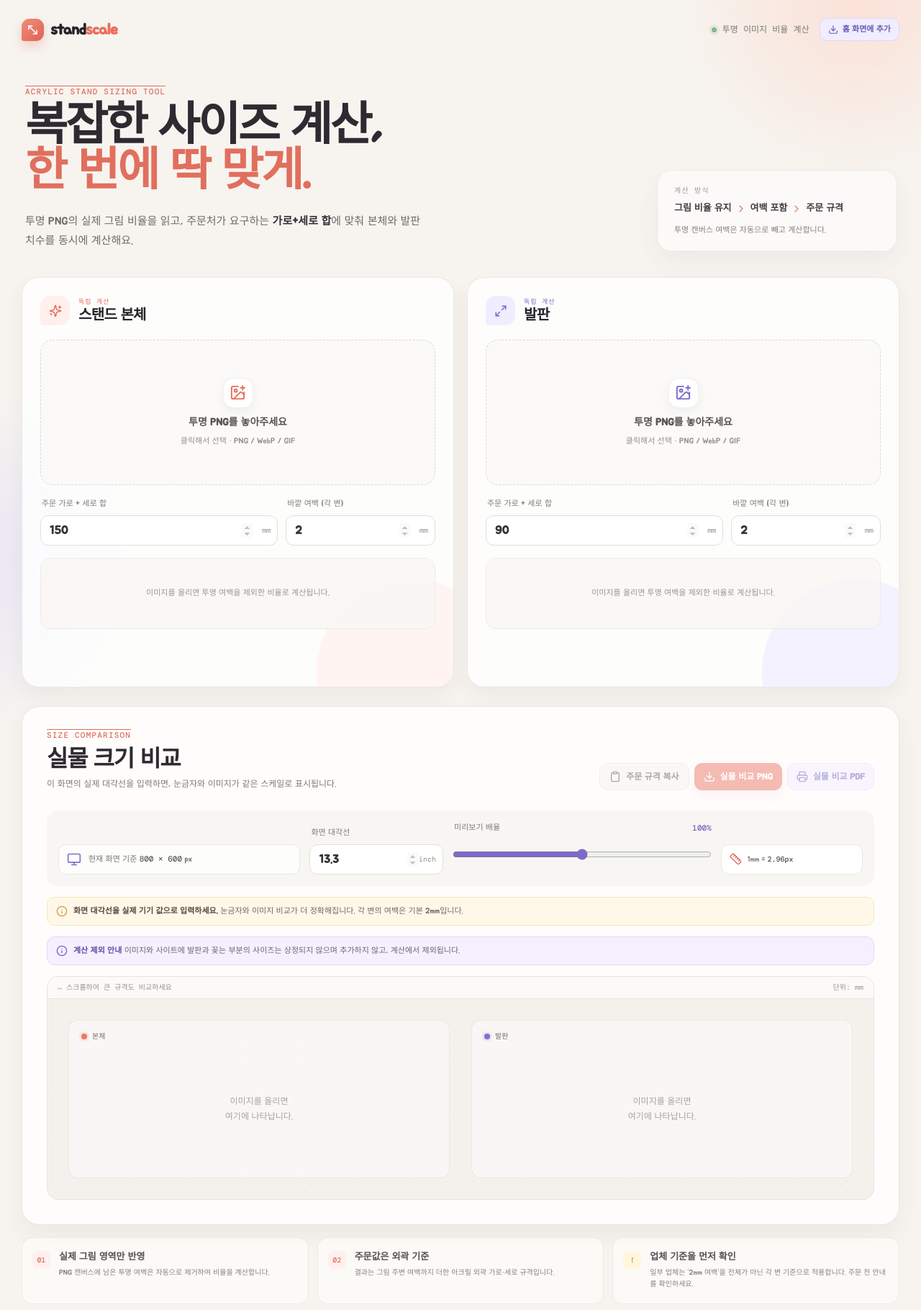
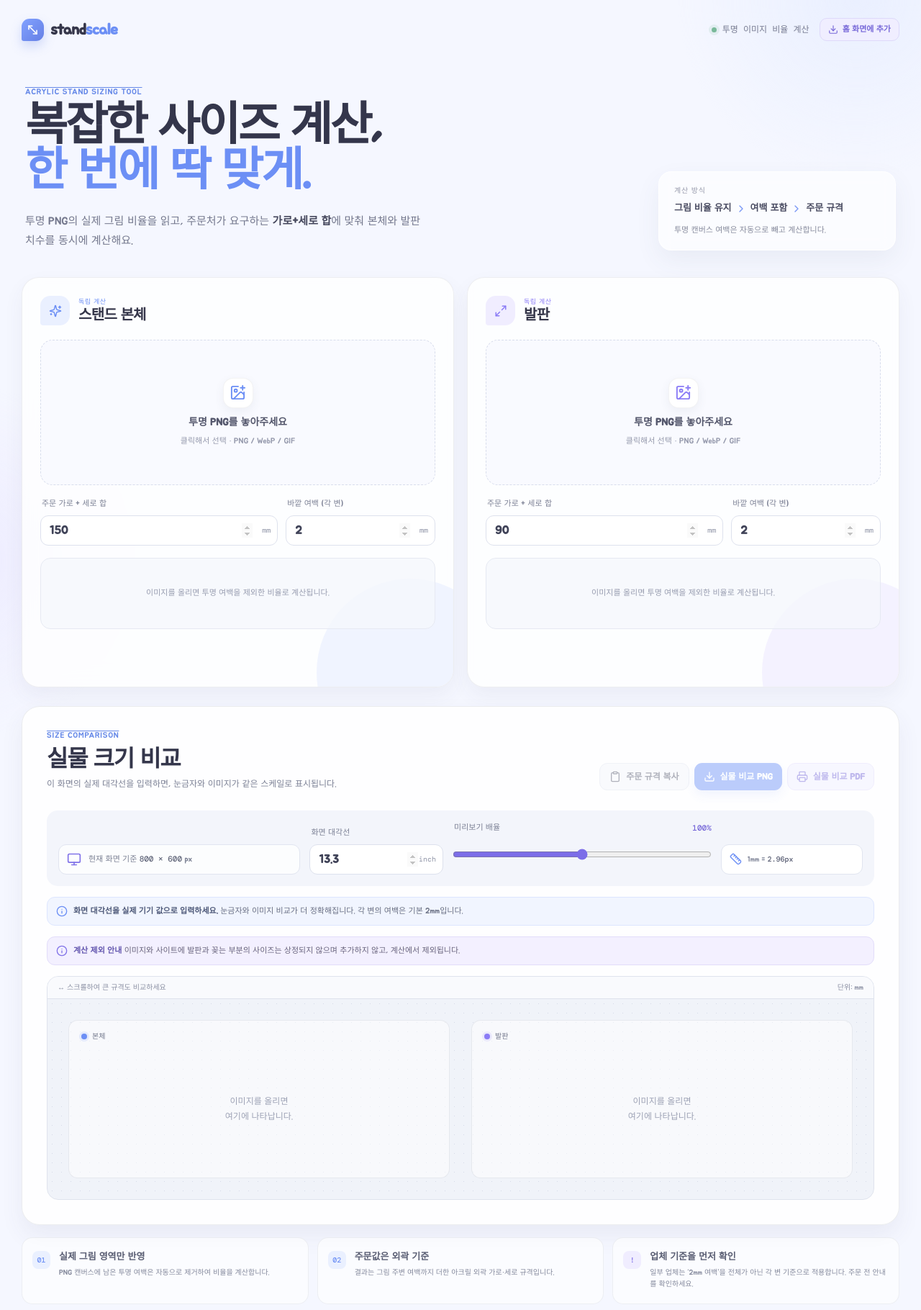
Before and after one commit to lonia0732-cpu/Size-Simulator-2, a React (Vite) app: page /Size-Simulator-2/ in a window 1280 px wide. Shown: the top 1820 px of the page at 72% size. Built offline with nearby package versions, Linux system fonts and the light colour scheme.

Commit message:
Update index.css

```diff
--- a/src/index.css
+++ b/src/index.css
@@ -23,19 +23,24 @@
 }
 
 :root {
-  --background: #f7f4ef;
-  --foreground: #25242a;
-  --card: rgba(255,255,255,.83);
-  --card-foreground: #25242a;
-  --primary: #e86e5c;
+  --background: #F5F7FF;
+  --foreground: #35364A;
+  --card: rgba(255,255,255,.88);
+  --card-foreground: #35364A;
+  --primary: #6C8FF5;
   --primary-foreground: #fff;
-  --border: rgba(37,36,42,.11);
-  --ring: #e86e5c;
+  --border: rgba(53,54,74,.10);
+  --ring: #6C8FF5;
   --radius: 18px;
 }
 
-* { box-sizing: border-box; }
-html { scroll-behavior: smooth; }
+* {
+  box-sizing: border-box;
+}
+
+html {
+  scroll-behavior: smooth;
+}
 
 body {
   margin: 0;
@@ -44,7 +49,10 @@ body {
   font-family: "Jua", sans-serif;
 }
 
-button, input { font: inherit; }
+button,
+input {
+  font: inherit;
+}
 
 button {
   border: 0;
@@ -53,7 +61,7 @@ button {
 button:focus-visible,
 input:focus-visible,
 label:has(input:focus-visible) {
-  outline: 3px solid rgba(232,110,92,.28);
+  outline: 3px solid rgba(108,143,245,.28);
   outline-offset: 2px;
 }
 
@@ -77,7 +85,11 @@ label:has(input:focus-visible) {
   height: 520px;
   right: -170px;
   top: -260px;
-  background: radial-gradient(circle, #fecbbb 0%, rgba(254,203,187,0) 68%);
+  background: radial-gradient(
+    circle,
+    #DDE7FF 0%,
+    rgba(221,231,255,0) 68%
+  );
 }
 
 .ambient-two {
@@ -85,7 +97,11 @@ label:has(input:focus-visible) {
   height: 520px;
   left: -310px;
   top: 520px;
-  background: radial-gradient(circle, #d8d3ff 0%, rgba(216,211,255,0) 67%);
+  background: radial-gradient(
+    circle,
+    #E4DFFF 0%,
+    rgba(228,223,255,0) 67%
+  );
 }
 
 .topbar,
@@ -118,14 +134,14 @@ footer {
   display: inline-flex;
   align-items: center;
   gap: 9px;
-  color: #25242a;
+  color: #35364A;
   text-decoration: none;
   font: 700 22px/1 "Jua", sans-serif;
   letter-spacing: -.9px;
 }
 
 .brand > span:last-child span {
-  color: #e86e5c;
+  color: #6C8FF5;
 }
 
 .brand-mark {
@@ -135,8 +151,8 @@ footer {
   height: 31px;
   color: white;
   border-radius: 11px 11px 11px 3px;
-  background: linear-gradient(135deg, #f18e77, #de6258);
-  box-shadow: 0 7px 15px rgba(222,98,88,.26);
+  background: linear-gradient(135deg, #82A2FF, #657FE5);
+  box-shadow: 0 7px 15px rgba(101,127,229,.26);
 }
 
 .topbar-note {
@@ -144,15 +160,15 @@ footer {
   align-items: center;
   gap: 8px;
   font: 500 12px/1 "DM Mono", monospace;
-  color: #7b7775;
+  color: #777B91;
 }
 
 .live-dot {
   width: 7px;
   height: 7px;
   border-radius: 50%;
-  background: #7fb98d;
-  box-shadow: 0 0 0 4px rgba(127,185,141,.14);
+  background: #79B99A;
+  box-shadow: 0 0 0 4px rgba(121,185,154,.14);
 }
 
 .install-button {
@@ -161,9 +177,9 @@ footer {
   gap: 6px;
   height: 32px;
   padding: 0 11px;
-  color: #6659b5;
-  background: #f0edff;
-  border: 1px solid #ded8fa;
+  color: #7667D8;
+  background: #F0EEFF;
+  border: 1px solid #DED9FA;
   border-radius: 10px;
   font-size: 11px;
   font-weight: 700;
@@ -172,8 +188,8 @@ footer {
 
 .install-button:hover {
   color: #fff;
-  background: #7666c8;
-  border-color: #7666c8;
+  background: #8173E8;
+  border-color: #8173E8;
   transform: translateY(-1px);
 }
 
@@ -189,33 +205,33 @@ footer {
 .overline,
 .eyebrow {
   margin: 0 0 12px;
-  font: 500 11px/1 "DM Mono", monospace;
-  letter-spacing: .11em;
-  color: #df6d5d;
+  font: 500 11px/1 "Jua", sans-serif;
+  letter-spacing: .06em;
+  color: #6689E8;
 }
 
 .hero h1 {
   margin: 0;
   font: 700 clamp(42px, 5vw, 67px)/.99 "Jua", sans-serif;
   letter-spacing: -3px;
-  color: #2d2a31;
+  color: #34364B;
 }
 
 .hero h1 em {
   font-style: normal;
-  color: #e16f5e;
+  color: #6C8FF5;
 }
 
 .hero-description {
   width: min(565px, 100%);
   margin: 22px 0 0;
-  color: #6f6a6a;
+  color: #74788D;
   font-size: 15px;
   line-height: 1.85;
 }
 
 .hero-description b {
-  color: #353138;
+  color: #47495E;
   font-weight: 700;
 }
 
@@ -223,37 +239,37 @@ footer {
   flex: 0 0 330px;
   margin-bottom: 1px;
   padding: 21px 21px 19px;
-  background: rgba(255,255,255,.55);
-  border: 1px solid rgba(255,255,255,.75);
+  background: rgba(255,255,255,.62);
+  border: 1px solid rgba(255,255,255,.82);
   border-radius: 18px;
-  box-shadow: 0 14px 35px rgba(70,55,47,.06);
+  box-shadow: 0 14px 35px rgba(70,78,110,.07);
   backdrop-filter: blur(10px);
 }
 
 .formula-label {
   display: block;
   margin-bottom: 10px;
-  font: 500 10px/1 "DM Mono", monospace;
-  letter-spacing: .12em;
-  color: #9c9894;
+  font: 500 10px/1 "Jua", sans-serif;
+  letter-spacing: .08em;
+  color: #9699AB;
 }
 
 .formula-card strong {
   display: flex;
   align-items: center;
   gap: 5px;
-  color: #443b43;
+  color: #4A4C62;
   font-size: 13px;
   white-space: nowrap;
 }
 
 .formula-card svg {
-  color: #e48270;
+  color: #7896F5;
 }
 
 .formula-card p {
   margin: 12px 0 0;
-  color: #86807e;
+  color: #878B9D;
   font-size: 11px;
 }
 
@@ -264,28 +280,30 @@ footer {
 }
 
 .sizing-panel {
-  --accent: #e86e5c;
-  --accent-soft: #fff0ed;
+  --accent: #6C8FF5;
+  --accent-soft: #EAF0FF;
   position: relative;
   min-height: 570px;
   padding: 25px;
   overflow: hidden;
-  border: 1px solid rgba(37,36,42,.09);
+  border: 1px solid rgba(53,54,74,.08);
   border-radius: 24px;
-  background: rgba(255,255,255,.78);
-  box-shadow: 0 12px 28px rgba(61,49,45,.055);
+  background: rgba(255,255,255,.80);
+  box-shadow: 0 12px 28px rgba(67,76,110,.06);
   backdrop-filter: blur(14px);
-  transition: transform .2s cubic-bezier(.23,1,.32,1), box-shadow .2s ease;
+  transition:
+    transform .2s cubic-bezier(.23,1,.32,1),
+    box-shadow .2s ease;
 }
 
 .sizing-panel:hover {
   transform: translateY(-2px);
-  box-shadow: 0 19px 38px rgba(61,49,45,.09);
+  box-shadow: 0 19px 38px rgba(67,76,110,.10);
 }
 
 .sizing-panel.violet {
-  --accent: #7a6cce;
-  --accent-soft: #f0edff;
+  --accent: #8B7CF6;
+  --accent-soft: #F0EDFF;
 }
 
 .sizing-panel::after {
@@ -345,8 +363,8 @@ footer {
   place-items: center;
   width: 33px;
   height: 33px;
-  background: #f4f2ef;
-  color: #77716f;
+  background: #F1F3FA;
+  color: #777B91;
   border-radius: 10px;
   transition: .18s ease;
 }
@@ -368,10 +386,10 @@ footer {
   padding: 18px;
   cursor: pointer;
   overflow: hidden;
-  color: #8b8583;
+  color: #85899D;
   text-align: center;
-  background: #fbfaf8;
-  border: 1.5px dashed #dcd7d3;
+  background: #F9FAFF;
+  border: 1.5px dashed #D8DDEC;
   border-radius: 17px;
   transition: .18s cubic-bezier(.23,1,.32,1);
 }
@@ -392,13 +410,13 @@ footer {
 }
 
 .dropzone strong {
-  color: #5b5554;
+  color: #55586D;
   font-size: 14px;
 }
 
 .dropzone > span:not(.upload-icon):not(.replace-image) {
   font-size: 11px;
-  color: #98918d;
+  color: #969AAD;
 }
 
 .upload-icon {
@@ -409,9 +427,9 @@ footer {
   margin-bottom: 3px;
   color: var(--accent);
   background: #fff;
-  border: 1px solid rgba(37,36,42,.07);
+  border: 1px solid rgba(53,54,74,.06);
   border-radius: 14px;
-  box-shadow: 0 5px 14px rgba(59,45,41,.06);
+  box-shadow: 0 5px 14px rgba(70,78,110,.07);
 }
 
 .dropzone.has-image {
@@ -426,12 +444,12 @@ footer {
   height: 129px;
   overflow: hidden;
   border-radius: 10px;
-  background-color: #f1eeeb;
+  background-color: #F0F2F8;
   background-image:
-    linear-gradient(45deg, #e4e0dc 25%, transparent 25%),
-    linear-gradient(-45deg, #e4e0dc 25%, transparent 25%),
-    linear-gradient(45deg, transparent 75%, #e4e0dc 75%),
-    linear-gradient(-45deg, transparent 75%, #e4e0dc 75%);
+    linear-gradient(45deg, #E0E4EF 25%, transparent 25%),
+    linear-gradient(-45deg, #E0E4EF 25%, transparent 25%),
+    linear-gradient(45deg, transparent 75%, #E0E4EF 75%),
+    linear-gradient(-45deg, transparent 75%, #E0E4EF 75%);
   background-size: 14px 14px;
   background-position: 0 0, 0 7px, 7px -7px, -7px 0;
 }
@@ -440,7 +458,7 @@ footer {
   width: 100%;
   height: 100%;
   object-fit: contain;
-  filter: drop-shadow(0 5px 6px rgba(38,30,30,.16));
+  filter: drop-shadow(0 5px 6px rgba(50,56,80,.16));
 }
 
 .image-meta {
@@ -451,14 +469,14 @@ footer {
   padding: 9px 3px 0;
   text-align: left;
   font: 10px/1.4 "DM Mono", monospace;
-  color: #918a87;
+  color: #8C91A4;
 }
 
 .file-name {
   overflow: hidden;
   max-width: 55%;
   text-overflow: ellipsis;
-  color: #5d5654;
+  color: #62667A;
   white-space: nowrap;
 }
 
@@ -494,7 +512,7 @@ footer {
   align-items: center;
   gap: 5px;
   margin: 8px 2px -2px;
-  color: #be4f47;
+  color: #B65B6B;
   font-size: 11px;
 }
 
@@ -516,7 +534,7 @@ footer {
 .zoom-field > span {
   display: block;
   margin: 0 0 7px 2px;
-  color: #807a78;
+  color: #7C8195;
   font-size: 11px;
 }
 
@@ -528,16 +546,16 @@ footer {
   width: 100%;
   height: 42px;
   padding: 0 34px 0 12px;
-  color: #363137;
+  color: #404358;
   font: 600 16px/1 "Jua", sans-serif;
-  background: rgba(255,255,255,.84);
-  border: 1px solid #e3ded9;
+  background: rgba(255,255,255,.88);
+  border: 1px solid #DDE1ED;
   border-radius: 11px;
   transition: .16s ease;
 }
 
 .number-input-wrap input:hover {
-  border-color: #c9c1bc;
+  border-color: #BFC7E0;
 }
 
 .number-input-wrap input:focus {
@@ -551,7 +569,7 @@ footer {
   right: 10px;
   top: 50%;
   transform: translateY(-50%);
-  color: #928b87;
+  color: #8D92A5;
   font: 10px/1 "DM Mono", monospace;
   font-style: normal;
 }
@@ -572,8 +590,16 @@ footer {
 }
 
 .result-block {
-  background: linear-gradient(115deg, var(--accent-soft), rgba(255,255,255,.52));
-  border: 1px solid color-mix(in srgb, var(--accent) 17%, transparent);
+  background: linear-gradient(
+    115deg,
+    var(--accent-soft),
+    rgba(255,255,255,.58)
+  );
+  border: 1px solid color-mix(
+    in srgb,
+    var(--accent) 17%,
+    transparent
+  );
 }
 
 .result-kicker {
@@ -593,19 +619,19 @@ footer {
 }
 
 .dimension-line strong {
-  color: #353139;
+  color: #393B50;
   font: 700 28px/1 "Jua", sans-serif;
   letter-spacing: -1.2px;
 }
 
 .dimension-line strong small {
-  color: #837b7d;
+  color: #858A9D;
   font: 500 11px/1 "DM Mono", monospace;
   letter-spacing: 0;
 }
 
 .dimension-line > span {
-  color: #b9aeaa;
+  color: #B0B5C7;
   font: 300 22px/1 "Jua", sans-serif;
 }
 
@@ -614,12 +640,12 @@ footer {
   justify-content: space-between;
   gap: 8px;
   margin-top: 10px;
-  color: #80797a;
+  color: #7E8397;
   font-size: 10px;
 }
 
 .result-footer b {
-  color: #5d5559;
+  color: #606579;
   font-family: "DM Mono", monospace;
   font-weight: 500;
 }
@@ -627,9 +653,9 @@ footer {
 .empty-result {
   display: grid;
   place-items: center;
-  color: #9b9491;
-  background: rgba(248,246,243,.74);
-  border: 1px solid #eeeae7;
+  color: #989DB0;
+  background: rgba(246,248,253,.80);
+  border: 1px solid #E6E9F2;
   font-size: 11px;
   text-align: center;
 }
@@ -637,9 +663,9 @@ footer {
 .invalid-block {
   display: flex;
   align-items: center;
-  color: #aa5a50;
-  background: #fff4f0;
-  border: 1px solid #f5d5cb;
+  color: #A65C6A;
+  background: #FFF1F5;
+  border: 1px solid #F1D6DF;
   font-size: 11px;
 }
 
@@ -647,10 +673,10 @@ footer {
   margin-top: 26px;
   padding: 34px;
   overflow: hidden;
-  border: 1px solid rgba(37,36,42,.1);
+  border: 1px solid rgba(53,54,74,.09);
   border-radius: 25px;
-  background: rgba(255,255,255,.82);
-  box-shadow: 0 15px 32px rgba(61,49,45,.06);
+  background: rgba(255,255,255,.84);
+  box-shadow: 0 15px 32px rgba(67,76,110,.07);
 }
 
 .preview-heading {
@@ -662,14 +688,14 @@ footer {
 
 .preview-heading h2 {
   margin: 0;
-  color: #2e2a30;
+  color: #34364B;
   font: 700 32px/1 "Jua", sans-serif;
   letter-spacing: -1.3px;
 }
 
 .preview-heading p:not(.overline) {
   margin: 9px 0 0;
-  color: #817a78;
+  color: #7D8296;
   font-size: 12px;
 }
 
@@ -687,9 +713,9 @@ footer {
   gap: 7px;
   height: 38px;
   padding: 0 13px;
-  color: #5d5553;
-  background: #f6f3f0;
-  border: 1px solid #e6e0dc;
+  color: #62667A;
+  background: #F2F4FA;
+  border: 1px solid #E0E4EF;
   border-radius: 11px;
   font-size: 12px;
   font-weight: 700;
@@ -698,8 +724,8 @@ footer {
 
 .copy-button:hover:not(:disabled) {
   color: #fff;
-  background: #38333a;
-  border-color: #38333a;
+  background: #4D5270;
+  border-color: #4D5270;
 }
 
 .copy-button:disabled {
@@ -709,8 +735,8 @@ footer {
 
 .copy-button.is-copied {
   color: #fff;
-  background: #739b7a;
-  border-color: #739b7a;
+  background: #70A68A;
+  border-color: #70A68A;
 }
 
 .export-button {
@@ -728,14 +754,14 @@ footer {
 
 .export-button.png {
   color: #fff;
-  background: #e86e5c;
-  box-shadow: 0 7px 15px rgba(232,110,92,.18);
+  background: #6C8FF5;
+  box-shadow: 0 7px 15px rgba(108,143,245,.20);
 }
 
 .export-button.pdf {
-  color: #6556b6;
-  background: #f0edff;
-  border-color: #ded8fa;
+  color: #7566D8;
+  background: #F0EDFF;
+  border-color: #DED8FA;
 }
 
 .export-button:hover:not(:disabled) {
@@ -756,7 +782,7 @@ footer {
   margin-top: 28px;
   padding: 16px;
   border-radius: 15px;
-  background: #f8f6f3;
+  background: #F3F5FB;
 }
 
 .monitor-info {
@@ -765,21 +791,21 @@ footer {
   gap: 10px;
   height: 42px;
   padding: 0 11px;
-  color: #7c7673;
+  color: #7D8295;
   font-size: 11px;
-  background: rgba(255,255,255,.75);
-  border: 1px solid #ebe6e1;
+  background: rgba(255,255,255,.78);
+  border: 1px solid #E1E5F0;
   border-radius: 11px;
 }
 
 .monitor-info svg {
-  color: #816fd0;
+  color: #8173E8;
 }
 
 .monitor-info b {
   font-family: "DM Mono", monospace;
   font-weight: 500;
-  color: #5f5959;
+  color: #606579;
 }
 
 .calibration-row .number-input-wrap input {
@@ -796,7 +822,7 @@ footer {
 }
 
 .zoom-field > span b {
-  color: #7466bd;
+  color: #7566D8;
   font-family: "DM Mono", monospace;
   font-weight: 500;
 }
@@ -804,7 +830,7 @@ footer {
 .zoom-field input {
   width: 100%;
   height: 42px;
-  accent-color: #7c6aca;
+  accent-color: #7C6DE8;
   cursor: pointer;
 }
 
@@ -814,19 +840,19 @@ footer {
   gap: 8px;
   height: 42px;
   padding: 0 11px;
-  color: #7b7471;
+  color: #7B8094;
   background: #fff;
-  border: 1px solid #ebe6e1;
+  border: 1px solid #E1E5F0;
   border-radius: 11px;
   font-size: 10px;
 }
 
 .scale-readout svg {
-  color: #e06e5e;
+  color: #6C8FF5;
 }
 
 .scale-readout b {
-  color: #524b50;
+  color: #555A70;
   font-family: "DM Mono", monospace;
   font-weight: 500;
 }
@@ -837,9 +863,9 @@ footer {
   gap: 8px;
   margin: 15px 0;
   padding: 10px 12px;
-  color: #716966;
-  background: #fff8e8;
-  border: 1px solid #f5e6ba;
+  color: #696F83;
+  background: #F1F5FF;
+  border: 1px solid #DDE6FF;
   border-radius: 11px;
   font-size: 11px;
   line-height: 1.65;
@@ -848,11 +874,11 @@ footer {
 .preview-notice svg {
   flex: 0 0 auto;
   margin-top: 1px;
-  color: #d39c3e;
+  color: #6C8FF5;
 }
 
 .preview-notice b {
-  color: #57473a;
+  color: #4D5878;
 }
 
 .exclusion-notice {
@@ -861,9 +887,9 @@ footer {
   gap: 8px;
   margin: 9px 0 15px;
   padding: 10px 12px;
-  color: #6d6572;
-  background: #f4f0ff;
-  border: 1px solid #e0d9fa;
+  color: #69647D;
+  background: #F3F0FF;
+  border: 1px solid #E2DCFA;
   border-radius: 11px;
   font-size: 11px;
   line-height: 1.65;
@@ -872,35 +898,35 @@ footer {
 .exclusion-notice svg {
   flex: 0 0 auto;
   margin-top: 1px;
-  color: #7866c6;
+  color: #8173E8;
 }
 
 .exclusion-notice b {
-  color: #5d4da4;
+  color: #6255AE;
 }
 
 .life-stage {
   overflow: hidden;
   margin-top: 15px;
-  border: 1px solid #e7e2dc;
+  border: 1px solid #DFE3ED;
   border-radius: 16px;
-  background: #f4f1ed;
+  background: #F0F3F9;
 }
 
 .stage-caption {
   display: flex;
   justify-content: space-between;
   padding: 10px 14px;
-  color: #9a928e;
-  font: 10px/1 "DM Mono", monospace;
-  background: #fbfaf8;
-  border-bottom: 1px solid #e7e2dc;
+  color: #8C91A4;
+  font: 10px/1 "Jua", sans-serif;
+  background: #F9FAFD;
+  border-bottom: 1px solid #DFE3ED;
 }
 
 .stage-scroll {
   max-height: 635px;
   overflow: auto;
-  scrollbar-color: #c8c0bb transparent;
+  scrollbar-color: #BEC6DC transparent;
   scrollbar-width: thin;
 }
 
@@ -911,16 +937,19 @@ footer {
   gap: 30px;
   align-items: start;
   padding: 29px;
-  background-image: radial-gradient(#d9d1cb .75px, transparent .75px);
+  background-image: radial-gradient(
+    #D5DAE8 .75px,
+    transparent .75px
+  );
   background-size: 13px 13px;
 }
 
 .life-piece {
   min-width: 0;
   padding: 17px;
-  border: 1px solid rgba(82,72,67,.09);
+  border: 1px solid rgba(82,88,115,.10);
   border-radius: 13px;
-  background: rgba(255,255,255,.46);
+  background: rgba(255,255,255,.50);
 }
 
 .life-label {
@@ -928,8 +957,8 @@ footer {
   align-items: center;
   gap: 7px;
   margin-bottom: 17px;
-  color: #746d6a;
-  font: 500 10px/1 "DM Mono", monospace;
+  color: #72778B;
+  font: 500 10px/1 "Jua", sans-serif;
   white-space: nowrap;
 }
 
@@ -940,13 +969,13 @@ footer {
 }
 
 .dot.coral {
-  background: #e97a66;
-  box-shadow: 0 0 0 3px rgba(233,122,102,.14);
+  background: #6C8FF5;
+  box-shadow: 0 0 0 3px rgba(108,143,245,.14);
 }
 
 .dot.violet {
-  background: #806fd1;
-  box-shadow: 0 0 0 3px rgba(128,111,209,.13);
+  background: #8B7CF6;
+  box-shadow: 0 0 0 3px rgba(139,124,246,.13);
 }
 
 .empty-life-piece {
@@ -960,7 +989,7 @@ footer {
   flex: 1;
   place-items: center;
   margin: 0;
-  color: #aaa19c;
+  color: #9DA2B5;
   font-size: 12px;
   text-align: center;
   line-height: 1.7;
@@ -982,7 +1011,7 @@ footer {
   left: -40px;
   width: 34px;
   height: 20px;
-  color: #a49a95;
+  color: #9BA1B3;
   font: 9px/20px "DM Mono", monospace;
   text-align: right;
 }
@@ -992,8 +1021,8 @@ footer {
   top: 0;
   left: 0;
   height: 22px;
-  border-left: 1px solid #a9a09a;
-  border-top: 1px solid #a9a09a;
+  border-left: 1px solid #AAB1C3;
+  border-top: 1px solid #AAB1C3;
 }
 
 .horizontal-ruler span {
@@ -1001,24 +1030,24 @@ footer {
   top: -1px;
   width: 1px;
   height: 5px;
-  background: #b7aea8;
+  background: #B7BECE;
 }
 
 .horizontal-ruler span.medium {
   height: 8px;
-  background: #918781;
+  background: #949CAF;
 }
 
 .horizontal-ruler span.major {
   height: 12px;
-  background: #736a65;
+  background: #737B91;
 }
 
 .horizontal-ruler i {
   position: absolute;
   top: -13px;
   left: 2px;
-  color: #786e68;
+  color: #747B90;
   font: 8px/1 "DM Mono", monospace;
   font-style: normal;
 }
@@ -1028,8 +1057,8 @@ footer {
   top: 24px;
   left: -39px;
   width: 34px;
-  border-top: 1px solid #a9a09a;
-  border-left: 1px solid #a9a09a;
+  border-top: 1px solid #AAB1C3;
+  border-left: 1px solid #AAB1C3;
 }
 
 .vertical-ruler span {
@@ -1037,17 +1066,17 @@ footer {
   left: -1px;
   width: 5px;
   height: 1px;
-  background: #b7aea8;
+  background: #B7BECE;
 }
 
 .vertical-ruler span.medium {
   width: 8px;
-  background: #918781;
+  background: #949CAF;
 }
 
 .vertical-ruler span.major {
   width: 12px;
-  background: #736a65;
+  background: #737B91;
 }
 
 .vertical-ruler i {
@@ -1055,7 +1084,7 @@ footer {
   top: -5px;
   left: -23px;
   width: 18px;
-  color: #786e68;
+  color: #747B90;
   font: 8px/1 "DM Mono", monospace;
   font-style: normal;
   text-align: right;
@@ -1064,37 +1093,37 @@ footer {
 .cut-area {
   position: relative;
   overflow: hidden;
-  background-color: rgba(255,255,255,.42);
+  background-color: rgba(255,255,255,.45);
   background-image:
-    linear-gradient(45deg, rgba(218,212,207,.36) 25%, transparent 25%),
-    linear-gradient(-45deg, rgba(218,212,207,.36) 25%, transparent 25%),
-    linear-gradient(45deg, transparent 75%, rgba(218,212,207,.36) 75%),
-    linear-gradient(-45deg, transparent 75%, rgba(218,212,207,.36) 75%);
+    linear-gradient(45deg, rgba(214,220,235,.38) 25%, transparent 25%),
+    linear-gradient(-45deg, rgba(214,220,235,.38) 25%, transparent 25%),
+    linear-gradient(45deg, transparent 75%, rgba(214,220,235,.38) 75%),
+    linear-gradient(-45deg, transparent 75%, rgba(214,220,235,.38) 75%);
   background-size: 10px 10px;
   background-position: 0 0, 0 5px, 5px -5px, -5px 0;
-  outline: 1px solid #827770;
+  outline: 1px solid #7B8297;
   outline-offset: -1px;
-  box-shadow: 0 6px 13px rgba(58,44,40,.07);
+  box-shadow: 0 6px 13px rgba(58,66,92,.08);
 }
 
 .art-area {
   position: absolute;
   display: grid;
   place-items: center;
-  border: 1px dashed rgba(232,110,92,.55);
+  border: 1px dashed rgba(108,143,245,.58);
 }
 
 .art-area img {
   width: 100%;
   height: 100%;
   object-fit: fill;
-  filter: drop-shadow(0 2px 2px rgba(46,35,35,.18));
+  filter: drop-shadow(0 2px 2px rgba(46,52,75,.18));
 }
 
 .corner-label {
   position: absolute;
   z-index: 1;
-  color: #978c87;
+  color: #8D94A8;
   font: 8px/1 "DM Mono", monospace;
 }
 
@@ -1125,8 +1154,8 @@ footer {
   gap: 12px;
   padding: 18px 14px;
   border-radius: 15px;
-  background: rgba(255,255,255,.52);
-  border: 1px solid rgba(37,36,42,.07);
+  background: rgba(255,255,255,.58);
+  border: 1px solid rgba(53,54,74,.07);
 }
 
 .guide-number {
@@ -1135,40 +1164,40 @@ footer {
   place-items: center;
   width: 25px;
   height: 25px;
-  color: #e06e5e;
-  background: #fff0ed;
+  color: #6C8FF5;
+  background: #EAF0FF;
   border-radius: 8px;
   font: 500 10px/1 "DM Mono", monospace;
 }
 
 .caution .guide-number {
-  color: #b58a38;
-  background: #fff6dc;
+  color: #8173E8;
+  background: #F0EDFF;
 }
 
 .guide-card h3 {
   margin: 1px 0 5px;
-  color: #565055;
+  color: #5A5E73;
   font: 700 13px/1.2 "Jua", sans-serif;
 }
 
 .guide-card p {
   margin: 0;
-  color: #89817e;
+  color: #858A9D;
   font-size: 10px;
   line-height: 1.65;
 }
 
 footer {
   padding: 27px 0 0;
-  color: #a19a96;
+  color: #9BA0B2;
   font: 10px/1 "DM Mono", monospace;
   text-align: center;
   letter-spacing: .04em;
 }
 
 footer span {
-  color: #e07865;
+  color: #6C8FF5;
 }
 
 @media (max-width: 850px) {
```
